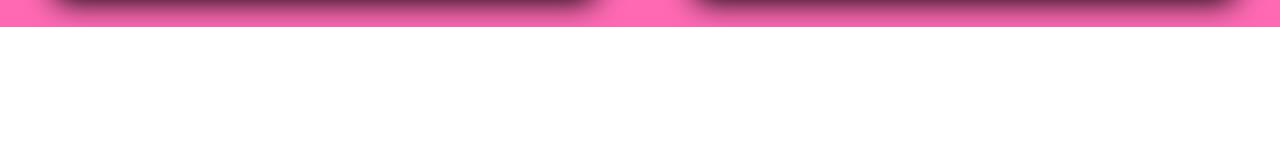
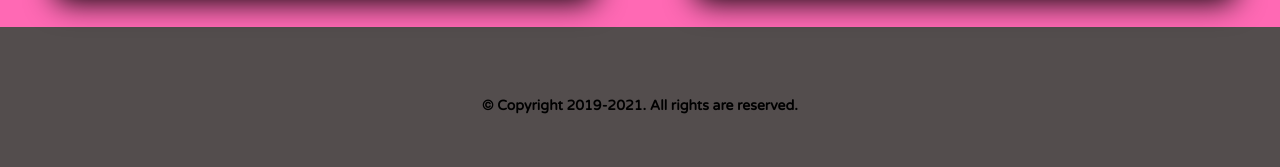
Before and after one commit to MizanurRahman-github/arlo, a plain HTML site: page index.html in a window 1280 px wide. Shown: the part 1371-1538 px from the top of the page. Before the commit the page ends 1398 px from the top, so only its background shows below. Drawn offline with Linux system fonts and the light colour scheme.

Commit message:
footer added

```diff
--- a/index.html
+++ b/index.html
@@ -32,6 +32,9 @@
 
    </section>
 
+   <footer>
+       <h1>© Copyright 2019-2021. All rights are reserved.</h1>
+   </footer>
 
 
 
--- a/style.css
+++ b/style.css
@@ -62,3 +62,15 @@ body{
 
 
 }
+footer{
+    height: 60px;
+    background-color:rgb(83, 77, 77);
+    padding-top: 40px;
+    padding-bottom: 40px;
+}
+footer h1{
+    font-size: 14px;
+    text-align: center;
+    padding-top: 20px;
+    padding-bottom: 20px;
+}
```
